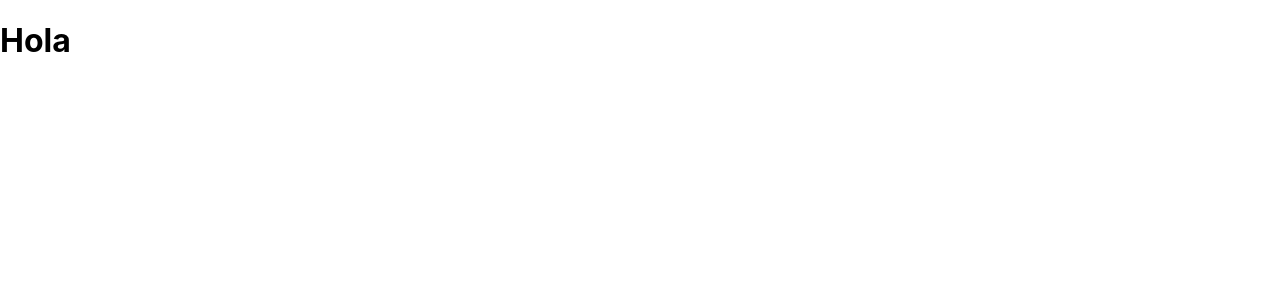
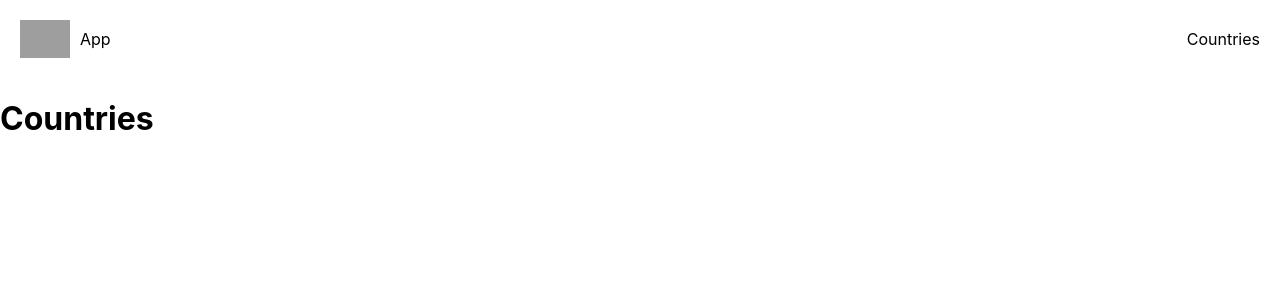
Before and after one commit to FSBalbuena/react-apollo-challenge, a React (Create React App) app in the folder front-end/frontend-challenge/: page / in a window 1280 px wide. Shown: the top 300 px of the page. Built offline with nearby package versions, Linux system fonts and the light colour scheme; grey boxes are pictures that could not be loaded.

Commit message:
Navbar component created on raw jsx only functionality purposes

```diff
--- a/front-end/frontend-challenge/src/App.css
+++ b/front-end/frontend-challenge/src/App.css
@@ -0,0 +1,24 @@
+.navbar{
+  display: flex;
+  flex-direction: row;
+  justify-content: space-between;
+  align-items: center;
+  padding: 20px
+}
+
+.navbar-brand{
+  display: flex;
+  flex-direction: row;
+  width:100px;
+  justify-content: flex-start;
+  align-items: center
+}
+.navbar-img{
+  width:50px;
+  margin-right:10px}
+.navbar-link-right{
+  float: right;
+}
+.navbar-link-right:hover{
+  color:blue
+}
--- a/front-end/frontend-challenge/src/App.js
+++ b/front-end/frontend-challenge/src/App.js
@@ -1,10 +1,11 @@
 import React from 'react';
 import './App.css';
-
+import Navbar from './components/Navbar'
 function App() {
   return (
     <div >
-      <h1>Hola</h1>
+      <Navbar />
+      <h1>Countries</h1>
     </div>
   );
 }
--- /dev/null
+++ b/front-end/frontend-challenge/src/components/Navbar.jsx
@@ -0,0 +1,12 @@
+import React from 'react'
+
+export default ()=>(
+
+    <nav className="navbar">
+        <div className="navbar-brand">
+        <img className="navbar-img" src="http://www.orxeta.es/wp-content/uploads/2018/07/Idiomas.png" alt=""/>
+        <span >App</span>
+        </div>
+        <span className="navbar-link-right">Countries</span>
+    </nav>
+)
```
